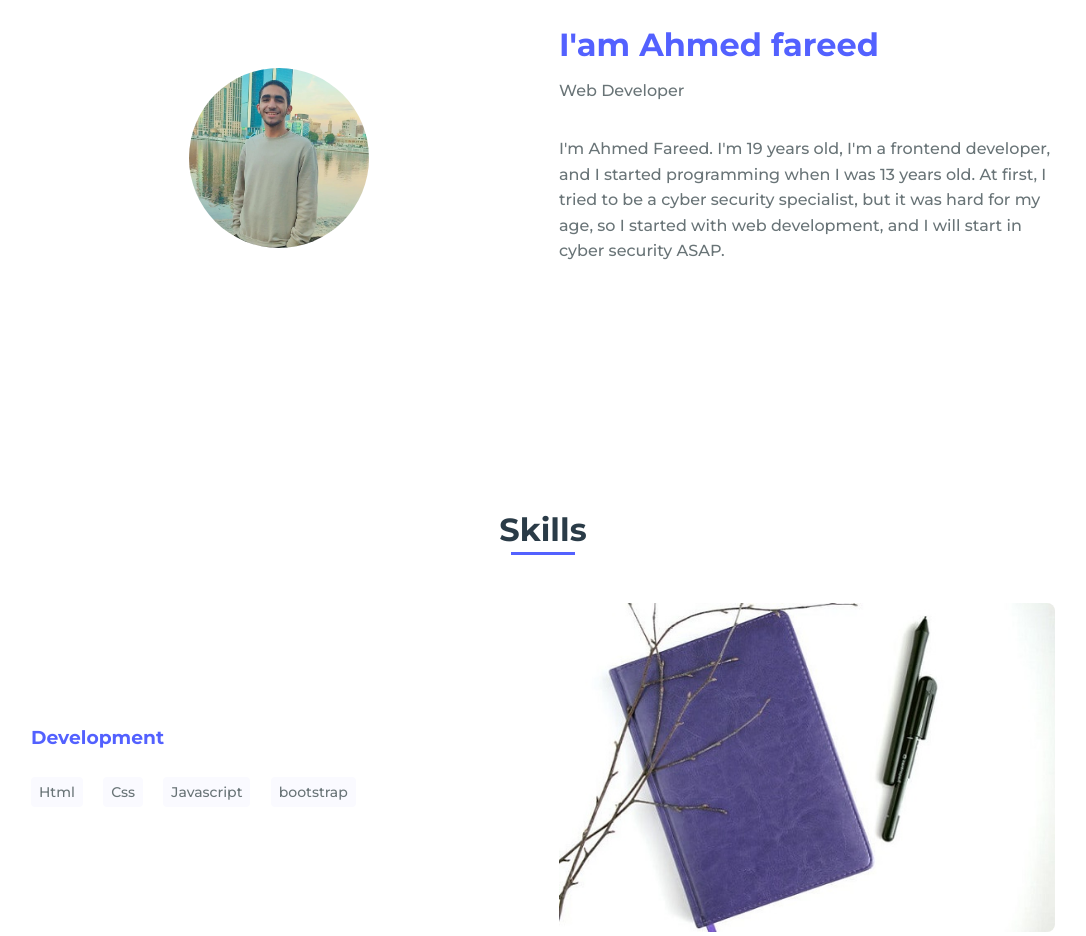
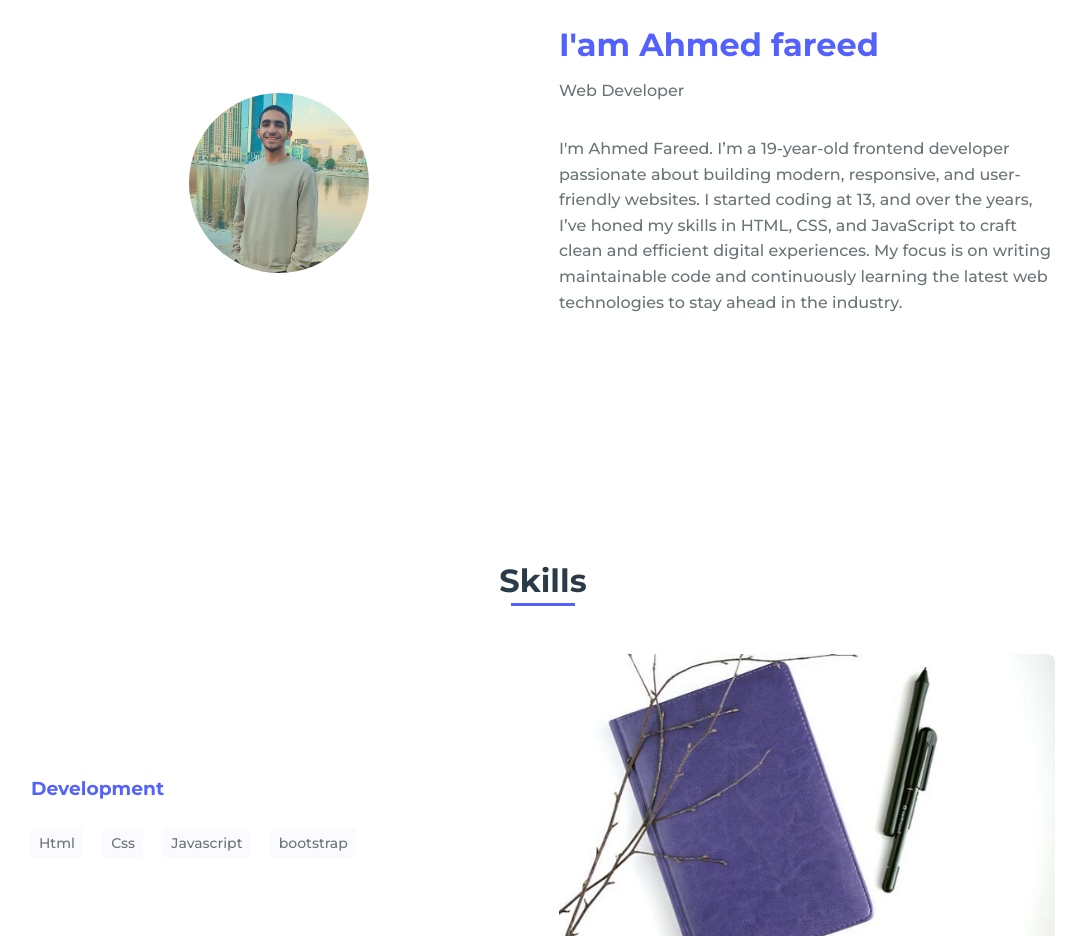
Before and after one commit to ahmedfare/portfolio2, a plain HTML site: page index.html in a window 1280 px wide. Shown: the part 880-1816 px from the top of the page, without its empty margins (97-1183 px from the left). Drawn offline with nearby package versions, Linux system fonts and the light colour scheme.

Commit message:
Update index.html

```diff
--- a/index.html
+++ b/index.html
@@ -64,7 +64,8 @@
                     <div>
                         <h2 class="about__subtitle">I'am Ahmed fareed</h2>
                         <span class="about__profession">Web Developer</span>
-                        <p class="about__text">I'm Ahmed Fareed. I'm 19 years old, I'm a frontend developer, and I started programming when I was 13 years old. At first, I tried to be a cyber security specialist, but it was hard for my age, so I started with web development, and I will start in cyber security ASAP.
+                        <p class="about__text">I'm Ahmed Fareed. I’m a 19-year-old frontend developer passionate about building modern, responsive, and user-friendly websites. I started coding at 13, and over the years, I’ve honed my skills in HTML, CSS, and JavaScript to craft clean and efficient digital experiences. My focus is on writing maintainable code and continuously learning the latest web technologies to stay ahead in the industry.
+
 
                         </p>
 
```
